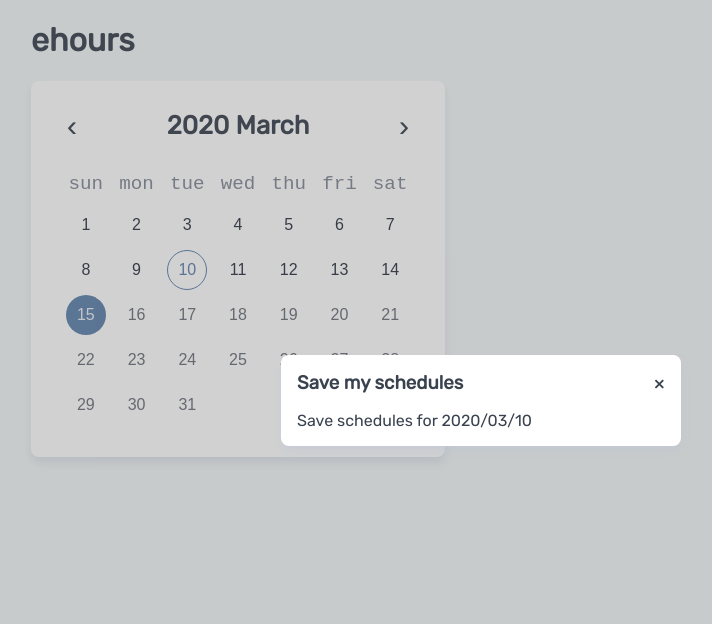
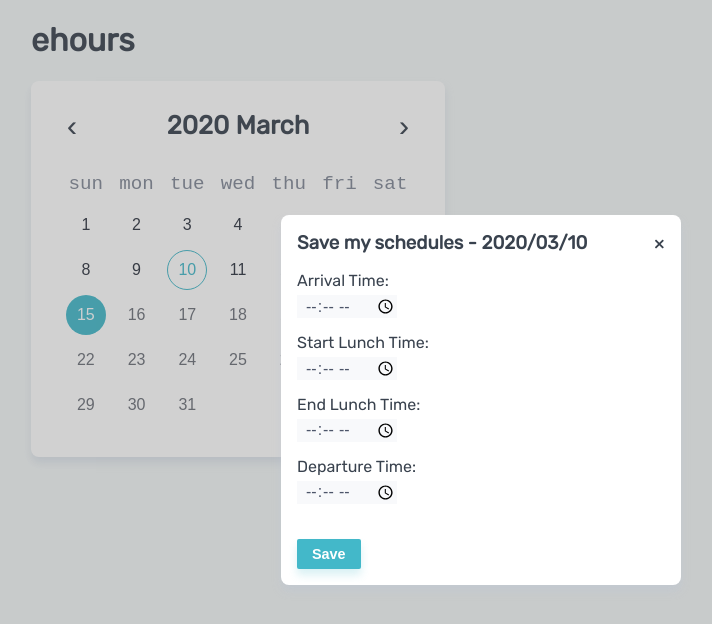
Before and after one commit to andersonmadeira/ehours, a React (Create React App) app: page / in a window 1280 px wide. Both pictures are taken after a click on the button "10". Shown: the top 624 px of the page, without its empty margins (159-871 px from the left). Built offline with nearby package versions, Linux system fonts and the light colour scheme.

Commit message:
Schedule form to save the hours and some basic validation

```diff
--- a/package.json
+++ b/package.json
@@ -8,6 +8,7 @@
     "@testing-library/user-event": "^7.1.2",
     "classnames": "^2.2.6",
     "date-fns": "^2.11.0",
+    "formik": "^2.1.4",
     "node-sass": "^4.13.1",
     "react": "^16.13.0",
     "react-dom": "^16.13.0",
--- a/src/App.js
+++ b/src/App.js
@@ -2,6 +2,7 @@ import React, { useState } from 'react'
 import Calendar from './components/Calendar'
 import Modal from './components/Modal'
 import { format } from 'date-fns'
+import ScheduleForm from './components/ScheduleForm'
 
 const App = () => {
   const [isModalVisible, setIsModalVisible] = useState(false)
@@ -20,17 +21,21 @@ const App = () => {
         />
       </div>
       <Modal
-        title="Save my schedules"
+        title={`Save my schedules - ${
+          selectedDate ? format(selectedDate, 'yyyy/MM/dd') : ''
+        }`}
         visible={isModalVisible}
         onClose={() => {
-          console.log('Saved!')
           setIsModalVisible(false)
         }}
       >
-        <p style={{ margin: 0 }}>
-          Save schedules for{' '}
-          {selectedDate ? format(selectedDate, 'yyyy/MM/dd') : ''}
-        </p>
+        <ScheduleForm
+          date={selectedDate}
+          onSubmit={values => {
+            console.log('Form submitted:', values)
+            setIsModalVisible(false)
+          }}
+        />
       </Modal>
     </>
   )
--- /dev/null
+++ b/src/components/ScheduleForm.js
@@ -0,0 +1,114 @@
+import React from 'react'
+import { useFormik } from 'formik'
+import { setHours, setMinutes, isBefore } from 'date-fns'
+
+function addTime(date, time) {
+  return setMinutes(setHours(date, +time.split(':')[0]), +time.split(':')[1])
+}
+
+function formValidate(date, values) {
+  const startDateDay = addTime(date, values.startTimeDay)
+  const startDateLunch = addTime(date, values.startTimeLunch)
+  const endDateLunch = addTime(date, values.endTimeLunch)
+  const endDateDay = addTime(date, values.endTimeDay)
+
+  let errors = {}
+
+  if (!values.startTimeDay) {
+    errors.startTimeDay = 'Required'
+  } else if (values.startTimeLunch && !isBefore(startDateDay, startDateLunch)) {
+    errors.startTimeDay = 'Date invalid'
+    errors.startTimeLunch = 'Date invalid'
+  }
+
+  if (!values.startTimeLunch) {
+    errors.startTimeLunch = 'Required'
+  } else if (values.endTimeLunch && !isBefore(startDateLunch, endDateLunch)) {
+    errors.startTimeLunch = 'Date invalid'
+    errors.endTimeLunch = 'Date invalid'
+  }
+
+  if (!values.endTimeLunch) {
+    errors.endTimeLunch = 'Required'
+  } else if (values.endTimeDay && !isBefore(endDateLunch, endDateDay)) {
+    errors.endTimeLunch = 'Date invalid'
+    errors.endDateDay = 'Date invalid'
+  }
+
+  if (!values.endTimeDay) {
+    errors.endTimeDay = 'Required'
+  }
+
+  return errors
+}
+
+const ScheduleForm = ({ date, onSubmit }) => {
+  const form = useFormik({
+    initialValues: {
+      startTimeDay: '',
+      startTimeLunch: '',
+      endTimeLunch: '',
+      endTimeDay: '',
+    },
+    validate: values => formValidate(date, values),
+    onSubmit: values => {
+      if (onSubmit) {
+        onSubmit(values)
+      }
+    },
+  })
+
+  return (
+    <form className="schedule-form" onSubmit={form.handleSubmit}>
+      <div className="form-control">
+        <label htmlFor="startTimeDay">Arrival Time:</label>
+        <input
+          name="startTimeDay"
+          type="time"
+          {...form.getFieldProps('startTimeDay')}
+        />
+        {form.touched.startTimeDay && form.errors.startTimeDay ? (
+          <span className="has-error">{form.errors.startTimeDay}</span>
+        ) : null}
+      </div>
+      <div className="form-control">
+        <label htmlFor="startTimeLunch">Start Lunch Time:</label>
+        <input
+          name="startTimeLunch"
+          type="time"
+          {...form.getFieldProps('startTimeLunch')}
+        />
+        {form.touched.startTimeLunch && form.errors.startTimeLunch ? (
+          <span className="has-error">{form.errors.startTimeLunch}</span>
+        ) : null}
+      </div>
+      <div className="form-control">
+        <label htmlFor="endTimeLunch">End Lunch Time:</label>
+        <input
+          name="endTimeLunch"
+          type="time"
+          {...form.getFieldProps('endTimeLunch')}
+        />
+        {form.touched.endTimeLunch && form.errors.endTimeLunch ? (
+          <span className="has-error">{form.errors.endTimeLunch}</span>
+        ) : null}
+      </div>
+      <div className="form-control">
+        <label htmlFor="endTimeDay">Departure Time:</label>
+        <input
+          name="endTimeDay"
+          type="time"
+          {...form.getFieldProps('endTimeDay')}
+        />
+        {form.touched.endTimeDay && form.errors.endTimeDay ? (
+          <span className="has-error">{form.errors.endTimeDay}</span>
+        ) : null}
+      </div>
+      <button className="button" type="submit">
+        Save
+      </button>
+    </form>
+  )
+}
+
+export default ScheduleForm
--- /dev/null
+++ b/src/styles/components/_button.scss
@@ -0,0 +1,28 @@
+.button {
+  font-size: 0.9em;
+
+  color: #fff;
+  font-weight: 700;
+
+  border: none;
+  border-radius: 2px;
+  height: 30px;
+  padding-left: 15px;
+  padding-right: 15px;
+  display: inline-block;
+
+  box-shadow: 0 6px 8px 0 rgba(67, 184, 201, 0.2);
+  background: $main-bg-color;
+  border-color: $main-bg-color;
+
+  margin-top: 20px;
+
+  outline: none;
+  cursor: pointer;
+
+  transition: all 0.5s ease;
+
+  &:hover {
+    background: $main-hover-color;
+  }
+}
--- a/src/styles/components/_calendar.scss
+++ b/src/styles/components/_calendar.scss
@@ -85,26 +85,26 @@
 
 .calendar__dates button.today,
 .calendar__dates button.today.selected {
-  background-color: #5e81ac;
+  background-color: $main-bg-color;
   border-radius: 50%;
   padding: 5px;
 }
 
 .calendar__dates button.today time {
-  color: #eceff4;
+  color: $main-bg-light;
 }
 
 .calendar__dates button.selected {
-  border-color: #5e81ac;
+  border-color: $main-bg-color;
   border-width: 1px;
   border-radius: 50%;
   border-style: solid;
 }
 
 .calendar__dates button.selected time {
-  color: #5e81ac;
+  color: $main-bg-color;
 }
 
 .calendar__dates button.today.selected time {
-  color: #eceff4;
+  color: $main-bg-light;
 }
--- /dev/null
+++ b/src/styles/components/_schedule-form.scss
@@ -0,0 +1,31 @@
+.form-control {
+  display: flex;
+  flex-direction: column;
+  margin-bottom: 15px;
+}
+
+.form-control label {
+  margin-bottom: 5px;
+}
+
+.form-control input {
+  width: 100px;
+}
+
+.form-control .has-error {
+  margin-top: 5px;
+  color: red;
+}
+
+input {
+  flex-grow: 1;
+  background: #f8f9fb;
+  color: #4c5569;
+  font-size: 1em;
+  border: 0;
+  font-family: 'Ubuntu', sans-serif;
+  padding-left: 0.5em;
+  :focus {
+    outline: none;
+  }
+}
--- a/src/styles/components/all.scss
+++ b/src/styles/components/all.scss
@@ -1,3 +1,5 @@
+@import 'button';
 @import 'card';
 @import 'modal';
 @import 'calendar';
+@import 'schedule-form';
```
Also changed, not shown: 1 other file (tests, documents, lock files or other folders).
